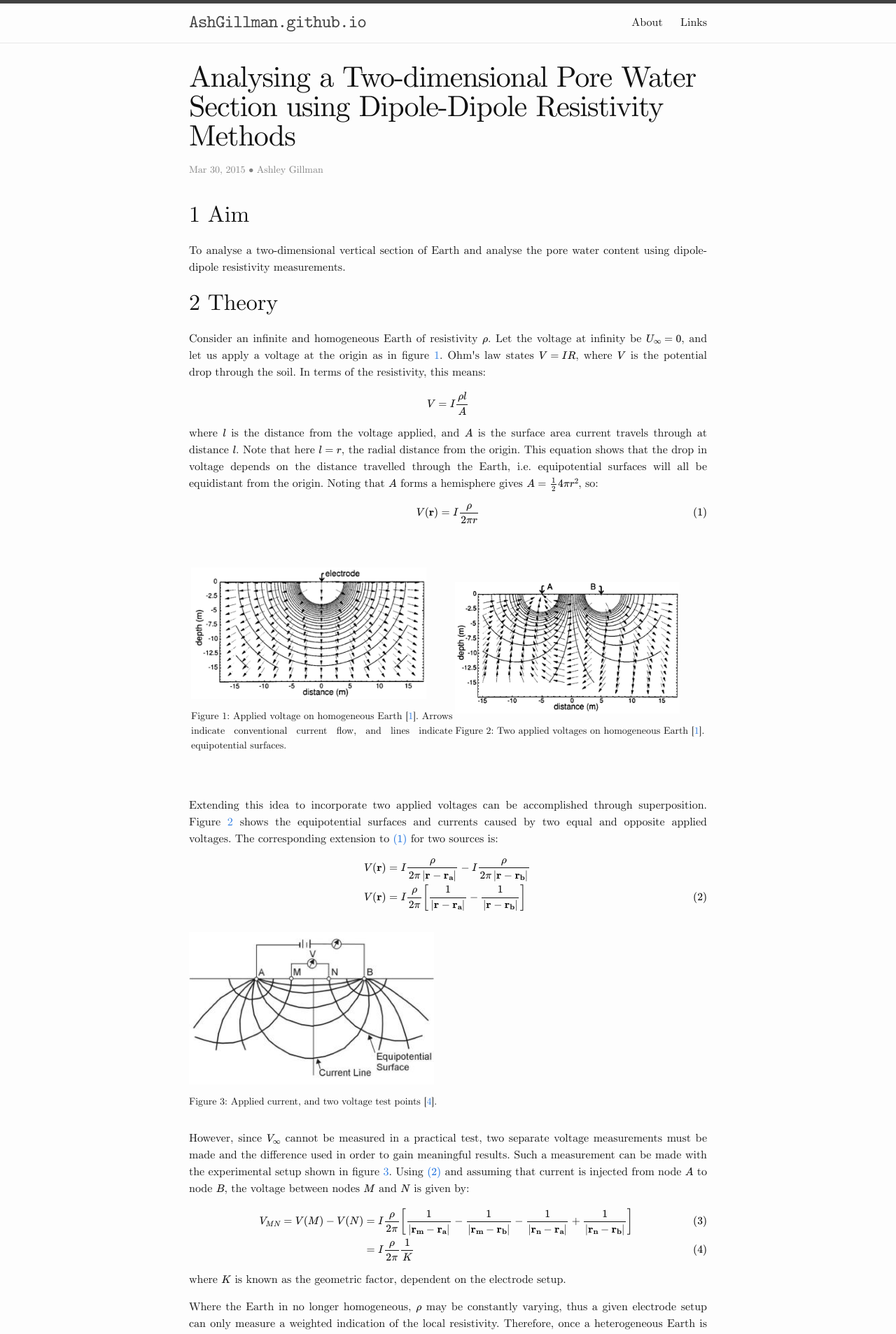
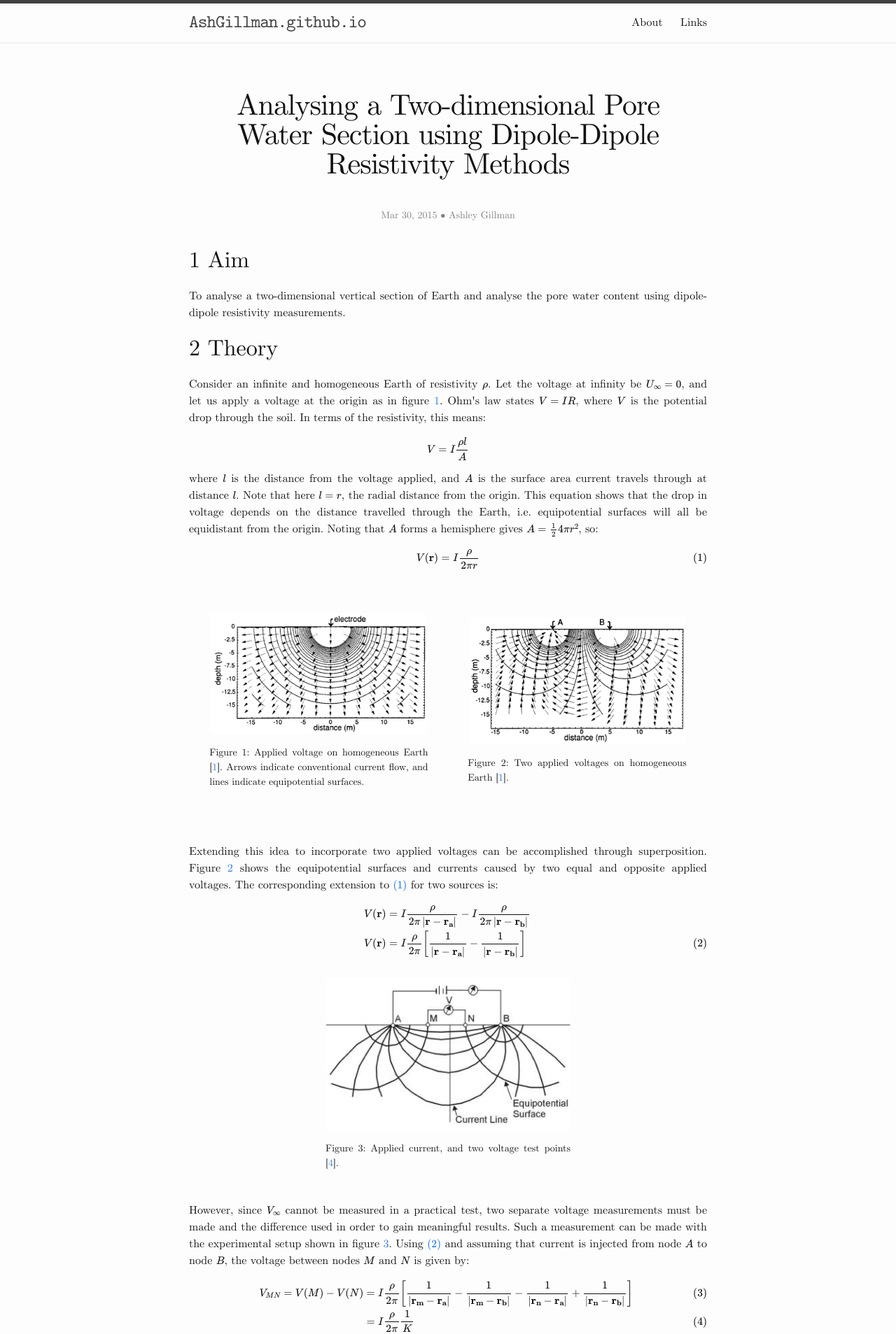
Before and after one commit to ashgillman/ashgillman.github.io, a Jekyll site: the page built from _posts/2015-03-30-Geophysics-Prac.html, in a window 1280 px wide. Shown: the top 1907 px of the page at 70% size. Built offline with Jekyll 4.4.1, drawn with Linux system fonts in a browser that asks for light colours; formulas are drawn with MathJax 3.

Commit message:
Header and figure style changes.

```diff
--- a/css/main.scss
+++ b/css/main.scss
@@ -66,6 +66,14 @@ pre, code, .site-title {
     font-family: "Computer Modern Typewriter";
 }
 
+.post-header {
+    text-align: center;
+
+    .post-title {
+        margin: 40px;
+    }
+}
+
 .post-content {
     // More whitespace for non-text elements
     .figure, table, .src {
@@ -79,14 +87,29 @@ pre, code, .site-title {
 
     // Images narrower
     .figure {
+        display: table;
+        max-width: 90%;
         img {
-            max-width: 90%;
+            margin: 0 auto;
+            display: block;
+        }
+        p:nth-child(2) {
+            display: table-caption;
+            caption-side: bottom;
         }
     }
 
     div pre {
         width: 600px; // Code blocks narrower
         overflow: auto; // scrollbar only if req'd
+    }
+
+    table.side-by-side-figure {
+        table-layout: fixed;
+        width: 100%;
+        td {
+            padding: 0 10px;
+        }
     }
 
     // Inner lists alpha
```
